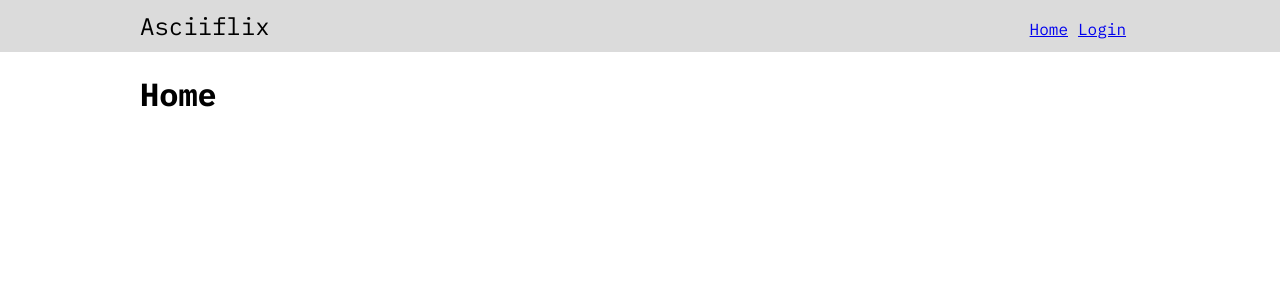
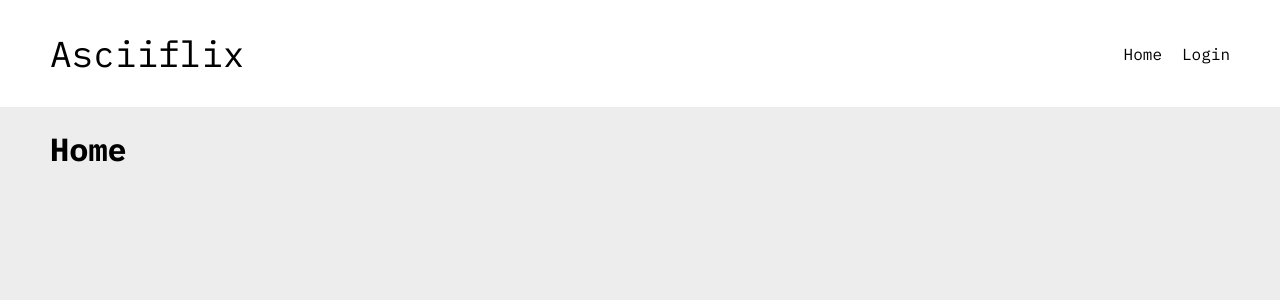
Before and after one commit to asciiflix/webclient, a React (Create React App) app: page / in a window 1280 px wide. Shown: the top 300 px of the page. Built offline with nearby package versions, Linux system fonts and the light colour scheme.

Commit message:
Created initial global styling parameters

```diff
--- a/src/App.css
+++ b/src/App.css
@@ -2,9 +2,11 @@ body {
     margin: 0px;
     padding: 0px;
     font-family: 'IBM Plex Mono', monospace;
+    background-color: var(--main-background-color);
 }
 
 .main-content {
-    max-width: 1000px;
+    max-width: var(--main-content-width);
     margin: 0 auto;
+    padding: 0 var(--content-padding-width);
 }
--- a/src/App.tsx
+++ b/src/App.tsx
@@ -4,6 +4,7 @@ import TitleBar from './Common/TitleBar/TitleBar';
 import HomePage from './Pages/HomePage';
 import LoginPage from './Pages/LoginPage';
 import "./App.css"
+import "./Global.css"
 import VideoPage from './Pages/VideoPage/VideoPage';
 
 export default class App extends React.Component {
--- a/src/Common/TitleBar/TitleBar.css
+++ b/src/Common/TitleBar/TitleBar.css
@@ -1,29 +1,32 @@
 .title-bar-main-box {
-    background-color: rgb(219, 219, 219);
+    background-color: var(--title-bar-color);
 }
 
 .title-bar-content-box {
-    max-width: 1000px;
+    max-width: var(--main-content-width);
+    padding: 30px var(--content-padding-width);
     margin: 0 auto;
-    padding: 10px 0;
+    display: flex;
+    justify-content: space-between;
 }
 
 .title-bar-title {
     font-family: 'IBM Plex Mono', monospace;
-    font-size: 24px;
+    font-size: 36px;
     margin: 0px;
-    display: inline;
-    margin-right: 750px;
+    display: flex;
+    text-decoration: none;
+    color: var(--title-text-color);
 }
 
 .title-bar-page {
-    display: inline;
+    display: flex;
+    margin-left: 20px;
+    text-decoration: none;
+    color: var(--title-text-color);
 }
 
 .title-bar-links {
-    display: inline;
+    display: flex;
+    align-items: center;
 }
-
-.title-bar-page{
-    margin-left: 10px;
-}
--- a/src/Common/TitleBar/TitleBar.tsx
+++ b/src/Common/TitleBar/TitleBar.tsx
@@ -7,10 +7,10 @@ export default class TitleBar extends Component {
         return (
             <nav className="title-bar-main-box">
                 <div className="title-bar-content-box">
-                    <p className="title-bar-title">Asciiflix</p>
+                    <Link to="/" className="title-bar-title">Asciiflix</Link>
                     <div className="title-bar-links">
-                        <p className="title-bar-page"><Link to="/">Home</Link></p>
-                        <p className="title-bar-page"><Link to="/login">Login</Link></p>
+                        <Link className="title-bar-page" to="/">Home</Link>
+                        <Link className="title-bar-page" to="/login">Login</Link>
                     </div>
                 </div>
             </nav>
--- /dev/null
+++ b/src/Global.css
@@ -0,0 +1,9 @@
+:root {
+    --main-content-width: 1200px;
+    --main-background-color: #EDEDED;
+    --content-padding-width: 50px;
+
+    --title-bar-color: #ffffff;
+    --title-text-color: #000000;
+    --video-screen-color: #323232;
+}
```
